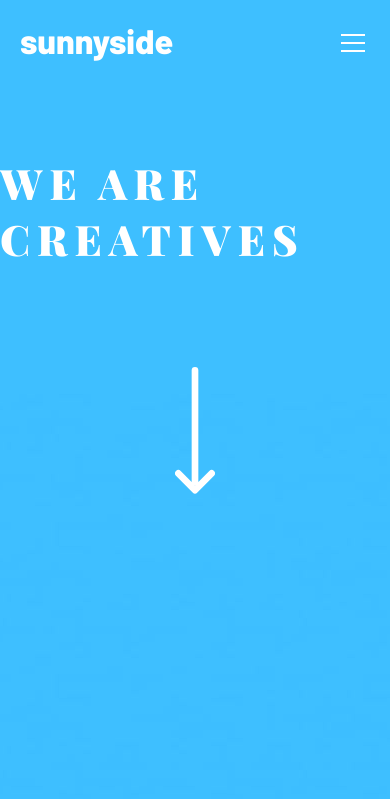
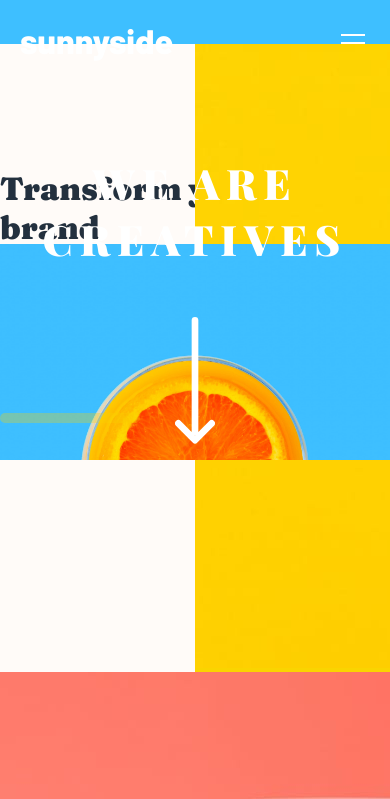
Before and after one commit to yoga1234/frontendmentor-challenges, a React (Create React App) app: page /frontendmentor-challenges/sunnyside-agency in a window 390 px wide. Shown: the top 799 px of the page. Built offline with nearby package versions, Linux system fonts and the light colour scheme.

Commit message:
bug on image header responsiveness

```diff
--- a/src/pages/SunnyLandingpage/components/HeroImage/HeroImage.css
+++ b/src/pages/SunnyLandingpage/components/HeroImage/HeroImage.css
@@ -19,7 +19,7 @@
 .hero-arrow-down {
   width: 40px;
   position: relative;
-  top: 100px;
+  top: 50px;
   z-index: 2;
 }
 @media only screen and (min-width: 426px) {
@@ -31,3 +31,17 @@
     z-index: 1;
   }
 }
+@media only screen and (max-width: 425px) {
+  .hero-text {
+    text-align: center;
+  }
+  .hero-container {
+    margin-bottom: -800px;
+  }
+  picture.image-header img {
+    width: 100%;
+    position: relative;
+    bottom: 150px;
+    object-fit: cover;
+  }
+}
```
